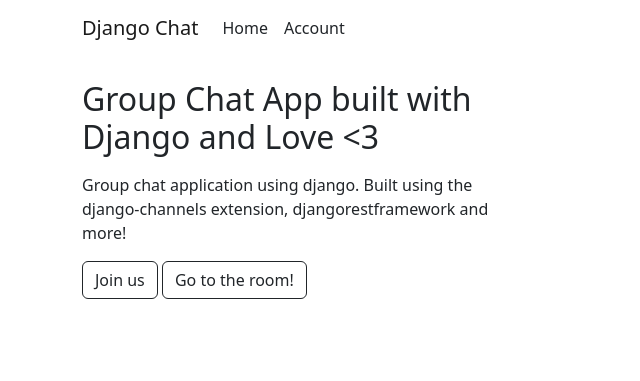
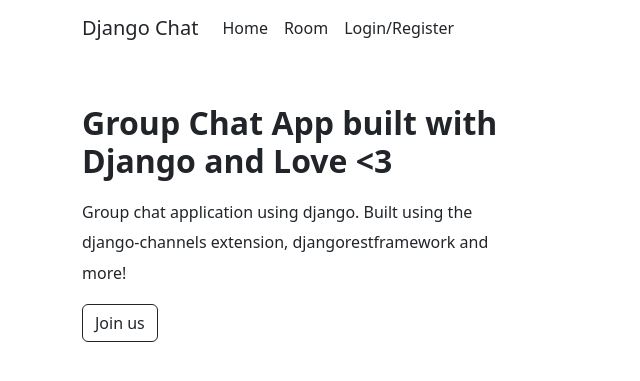
Before and after one commit to gibran-abdillah/chat-app, a Django app: page / in a window 1280 px wide. Shown: the top 381 px of the page, without its empty margins (0-640 px from the left). Run offline with Django 4.2, Linux system fonts and the light colour scheme; some libraries are stand-ins or nearby versions.

Commit message:
fixes some bugs and improve in frontend

```diff
--- a/public/static/public/css/styles.css
+++ b/public/static/public/css/styles.css
@@ -1,5 +1,8 @@
 .opening-text {
     margin-top:15px;
-    line-height: 1.6;
-    font-weight: 200;
+    line-height: 1.9;
+    font-weight: 400;
 }
+.header-text {
+    font-weight: 600;
+}
--- a/public/static/public/js/script.js
+++ b/public/static/public/js/script.js
@@ -62,7 +62,8 @@ function login_user() {
     let data = get_fields()
     post_data(login_url, data).then((response) => {
         if(response.success) {
-            create_response('Logged In!')
+            create_response('Logged in! Redirecting...')
+            window.location.pathname = '/'
         }else{
             var response = response ? response.message : response.detail
             create_response(response, failed=true)
--- a/public/templates/public/base.html
+++ b/public/templates/public/base.html
@@ -4,10 +4,10 @@
         <meta name="viewport" content="user-scalable=no, width=device-width">
         <link href="https://cdn.jsdelivr.net/npm/bootstrap@5.2.2/dist/css/bootstrap.min.css" rel="stylesheet" integrity="sha384-Zenh87qX5JnK2Jl0vWa8Ck2rdkQ2Bzep5IDxbcnCeuOxjzrPF/et3URy9Bv1WTRi" crossorigin="anonymous">
 
-        {% block additional %} {% endblock %}
+        {% block additional_head %} {% endblock %}
     </head>
 <body>
-    {% include 'public/nav.html' %}
+{% include 'public/nav.html' %}
 {% block content%} {%endblock%}
 {% load static %}
 <script src="https://cdnjs.cloudflare.com/ajax/libs/jquery/3.6.1/jquery.min.js"></script>
--- a/public/templates/public/index.html
+++ b/public/templates/public/index.html
@@ -8,11 +8,10 @@
 {% block content %}
     <div class="container">
         <div class="row d-flex">
-            <div class="col-lg-5 mt-4">
-                <h2 style="font-weight:400;">Group Chat App built with Django and Love <3</h4>
+            <div class="col-lg-5 mt-5">
+                <h2 class="header-text">Group Chat App built with Django and Love <3</h4>
                 <p class="opening-text mt-3 mb-3">Group chat application using django. Built using the django-channels extension, djangorestframework and more!</p>
                 <a href="#" class="btn btn-outline-dark">Join us</a>
-                <a href="#" class="btn btn-outline-dark">Go to the room!</a>
             </div>
         </div>
     </div>
--- a/public/templates/public/login.html
+++ b/public/templates/public/login.html
@@ -8,6 +8,9 @@
         {% load rest_framework %}
             {% csrf_token %}
             {% render_form serializer template_pack='rest_framework/vertical' %}
+            <p>
+                <a href="{% url 'register' %}">Don't have acoount?</a>
+            </p>
             <button type="submit" class="btn btn-outline-dark mt-2" onclick="login_user();">Login</button>
     </div>
 {% endblock %}
--- a/public/templates/public/nav.html
+++ b/public/templates/public/nav.html
@@ -1,16 +1,19 @@
 <div class="container">
     <nav class="navbar navbar-expand-lg navbar-light">
-        <a class="navbar-brand">Django Chat</a>
+        <a class="navbar-brand text-dark">Django Chat</a>
         <button class="navbar-toggler" type="button" data-toggle="collapse" data-target="#navContent" aria-controls="navContent">
             -
         </button>
         <div class="collapse navbar-collapse" id="navContent">
-            <ul class="navbar-nav mr-auto">
+            <ul class="navbar-nav ml-auto">
                 <li class="nav-item">
                     <a href="/" class="nav-link text-dark">Home</a>
                 </li>
-                <li class="nav-item">
-                    <a href="#" class="nav-link text-dark">Account</a>
+                <li class="nav-item ml-3">
+                    <a href="{% url 'chat:index_chat' %}" class="nav-link text-dark">Room</a>
+                </li>
+                <li class="nav-item ml-3">
+                    <a href="{% url 'login' %}" class="nav-link text-dark">Login/Register</a>
                 </li>
             </ul>
         </div>
```
